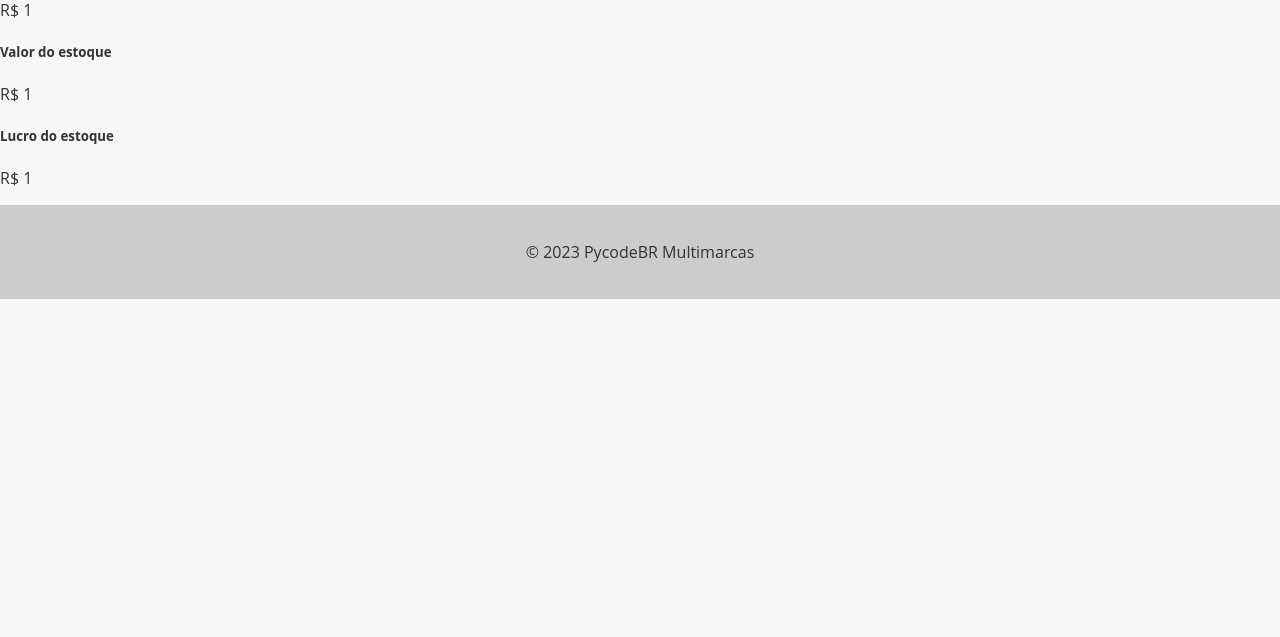
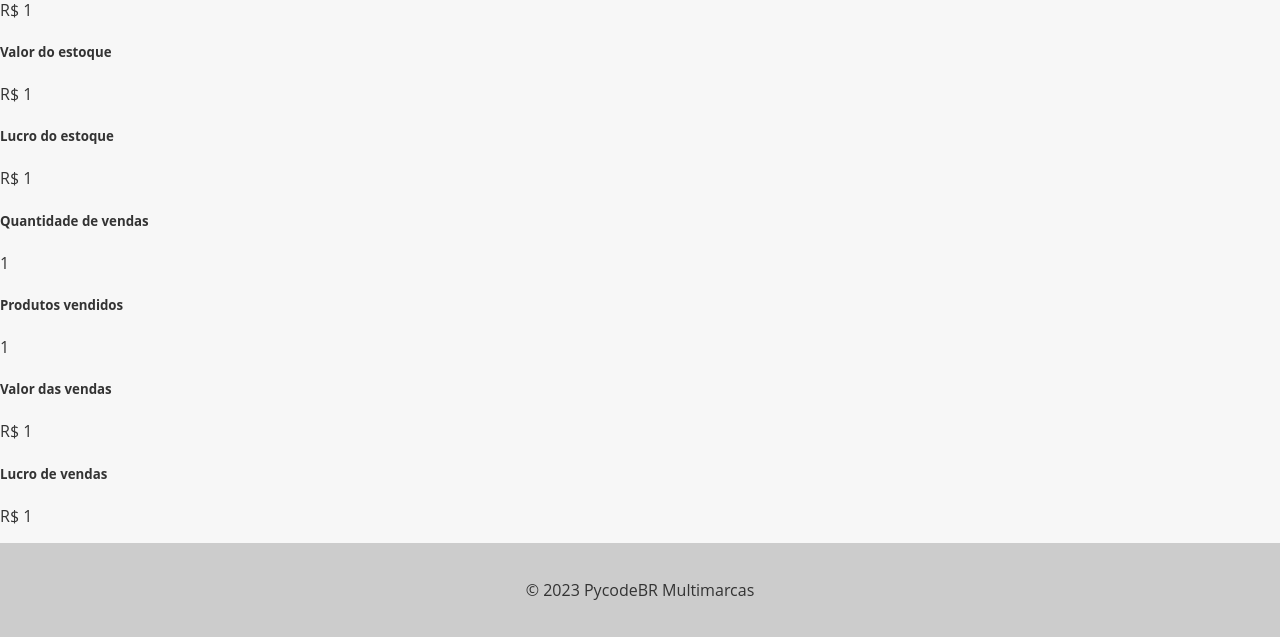
Before and after one commit to viniciusperrone/django-master, a Django app: template sge/core/templates/home.html in a window 1280 px wide. Shown: the part 198-835 px from the top of the page. Before the commit the page ends 497 px from the top, so only its background shows below. Run offline with Django 5.2, Linux system fonts and the light colour scheme; the template is opened without the code that fills it: most values are stand-ins (such as "Sample title", 1, 10 or a date in 2020).

Commit message:
feat: added get_sales_metrics

```diff
--- /dev/null
+++ b/sge/core/templates/components/_sales_metrics.html
@@ -0,0 +1,61 @@
+<div class="card mt-4">
+    <div class="card-body">
+        <div class="row">
+            <div class="col-md-3">
+                <div class="card bg-primary">
+                    <div class="card-body">
+                        <h5 class="card-title">
+                            Quantidade de vendas
+                        </h5>
+
+                        <p class="card-text text-white font-weight-bold display-6">
+                            {{ sales_metrics.total_sales }}
+                        </p>
+                    </div>
+                </div>
+            </div>
+
+            <div class="col-md-3">
+                <div class="card bg-danger">
+                    <div class="card-body">
+                        <h5 class="card-title">
+                            Produtos vendidos
+                        </h5>
+
+                        <p class="card-text text-white font-weight-bold display-6">
+                            {{ sales_metrics.total_products_sold }}
+                        </p>
+                    </div>
+                </div>
+            </div>
+
+            <div class="col-md-3">
+                <div class="card bg-success">
+                    <div class="card-body">
+                        <h5 class="card-title">
+                            Valor das vendas
+                        </h5>
+
+                        <p class="card-text text-white font-weight-bold display-6">
+                            R$ {{ sales_metrics.total_sales_value }}
+                        </p>
+                    </div>
+                </div>
+            </div>
+
+            <div class="col-md-3">
+                <div class="card bg-success">
+                    <div class="card-body">
+                        <h5 class="card-title">
+                            Lucro de vendas
+                        </h5>
+
+                        <p class="card-text text-white font-weight-bold display-6">
+                            R$ {{ sales_metrics.total_sales_profit }}
+                        </p>
+                    </div>
+                </div>
+            </div>
+        </div>
+    </div>
+</div>
--- a/sge/core/templates/home.html
+++ b/sge/core/templates/home.html
@@ -6,4 +6,5 @@
 
 {% block content %}
     {% include 'components/_product_metrics.html' %}
+    {% include 'components/_sales_metrics.html' %}
 {% endblock %}
--- a/sge/core/views.py
+++ b/sge/core/views.py
@@ -1,12 +1,14 @@
 from django.shortcuts import render
 
-from core.metrics import get_products_metrics
+from utils.metrics import get_products_metrics, get_sales_metrics
 
 def home(request):
     products_metrics = get_products_metrics()
+    sales_metrics = get_sales_metrics()
 
     context = {
-        'product_metrics': products_metrics
+        'product_metrics': products_metrics,
+        'sales_metrics': sales_metrics
     }
 
     return render(request, 'home.html', context)
--- a/sge/products/templates/product_list.html
+++ b/sge/products/templates/product_list.html
@@ -5,6 +5,10 @@ SGE - Marcas
 {% endblock %}
 
 {% block content %}
+
+{% include 'components/_product_metrics.html' %}
+
+<div class="mb-4"></div>
 
 <div class="row mb-3">
     <div class="col-md-6">
--- a/sge/products/views.py
+++ b/sge/products/views.py
@@ -1,5 +1,7 @@
 from django.urls import reverse_lazy
 from django.views.generic import ListView, CreateView, DetailView, UpdateView, DeleteView
+
+from utils.metrics import get_products_metrics
 
 from products.models import Product
 from products.forms import ProductForm
@@ -39,6 +41,7 @@ class ProductListView(ListView):
     def get_context_data(self, **kwargs):
         context = super().get_context_data(**kwargs)
 
+        context['product_metrics'] = get_products_metrics()
         context['categories'] = Category.objects.all()
         context['brands'] = Brand.objects.all()
 
```
Also changed, not shown: sge/core/metrics.py (deleted, +0 -22 lines), sge/utils/metrics.py (added, +43 -0 lines), sge/utils/__init__.py (added).
